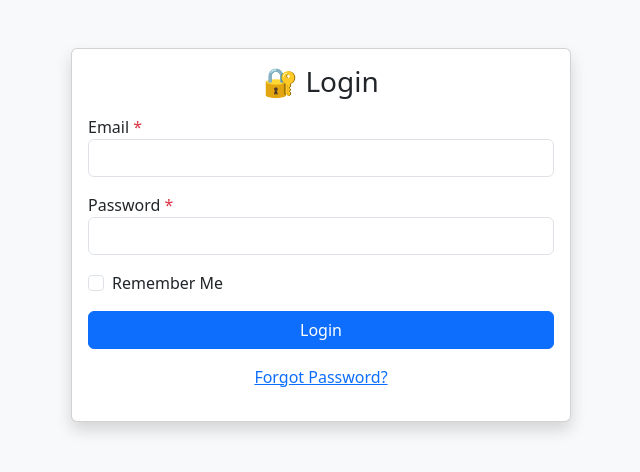
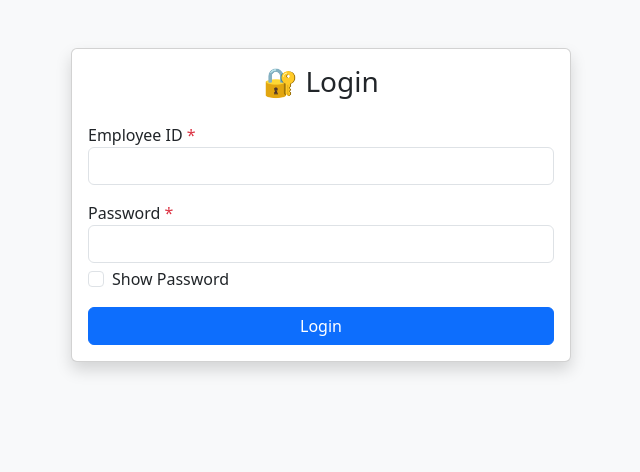
Before and after one commit to shubhamjha2003/IT_Asset, a PHP site: page /auth/login.php in a window 1280 px wide. Shown: the top 472 px of the page, without its empty margins (319-959 px from the left). Run offline with PHP 8.4, Linux system fonts and the light colour scheme; tables that the repository leaves empty or names only in its code hold one stand-in row (values such as "Sample post"); some libraries are stand-ins or nearby versions.

Commit message:
Login Issue

```diff
--- a/auth/login.php
+++ b/auth/login.php
@@ -1,65 +1,19 @@
 <?php
 session_start();
 require '../db/connection.php';
+require '../functions/logActivity.php';
 require '../vendor/autoload.php';
-require '../functions/logActivity.php';
-
-use PHPMailer\PHPMailer\PHPMailer;
-
-// reCAPTCHA
-$recaptchaSecret = '6Lf_umwrAAAAAA-1uQOEo9AJ-JV-sDqAUuHLPBPS';
 
 $error = '';
 $showToast = false;
 $toastMessage = '';
 
-// Redirect to setup page if no users exist
-$checkUsers = $conn->query("SELECT COUNT(*) AS total FROM users");
-$row = $checkUsers->fetch_assoc();
-if ($row['total'] == 0) {
-    header("Location: setup_super_admin.php");
-    exit;
-}
+if ($_SERVER['REQUEST_METHOD'] === 'POST') {
+    $emp_id = trim($_POST['emp_id']);
+    $password = isset($_POST['password']) ? $_POST['password'] : '';
 
-// Auto-login with cookies
-if (isset($_COOKIE['remember_email']) && isset($_COOKIE['remember_token'])) {
-    $email = $_COOKIE['remember_email'];
-    $token = $_COOKIE['remember_token'];
-
-    $stmt = $conn->prepare("SELECT id, name, password, role FROM users WHERE email = ?");
-    $stmt->bind_param("s", $email);
-    $stmt->execute();
-    $stmt->store_result();
-    $stmt->bind_result($id, $name, $hashed_password, $role);
-    $stmt->fetch();
-
-    if (hash('sha256', $email . $hashed_password) === $token) {
-        $_SESSION['user_id'] = $id;
-        $_SESSION['email'] = $email;
-        $_SESSION['name'] = $name;
-        $_SESSION['role'] = $role;
-        logActivity($conn, $id, 'auto_login', 'Auto login via cookies');
-        header("Location: ../app/dashboard.php");
-        exit;
-    }
-}
-
-// Login form submission
-if ($_SERVER['REQUEST_METHOD'] === 'POST') {
-    $email = trim($_POST['email']);
-    $password = $_POST['password'];
-    $remember = isset($_POST['remember']);
-
-    $captcha = $_POST['g-recaptcha-response'] ?? '';
-    $captchaResponse = file_get_contents("https://www.google.com/recaptcha/api/siteverify?secret={$recaptchaSecret}&response={$captcha}");
-    $captchaSuccess = json_decode($captchaResponse)->success;
-
-    if (!$captchaSuccess) {
-        $toastMessage = "⚠️ CAPTCHA verification failed.";
-        $showToast = true;
-    } else {
-        $stmt = $conn->prepare("SELECT id, name, password, role, is_verified FROM users WHERE email = ?");
-        $stmt->bind_param("s", $email);
+    $stmt = $conn->prepare("SELECT id, name, password, role, is_verified FROM users WHERE employee_id = ?");
+    $stmt->bind_param("s", $emp_id);
     $stmt->execute();
     $stmt->store_result();
 
@@ -67,34 +21,23 @@ if ($_SERVER['REQUEST_METHOD'] === 'POST') {
         $stmt->bind_result($id, $name, $hashed_password, $role, $is_verified);
         $stmt->fetch();
 
-            // 🛑 Block login if user is not allowed
         if ($role === 'do_not_login') {
-                $toastMessage = "🚫 You are not authorized to login. If you need help, contact the Admin.";
-                $showToast = true;
-            } elseif (!$hashed_password || !$email) {
-                $toastMessage = "⚠️ Login not available for this user. Contact Admin.";
-                $showToast = true;
+            logActivity($conn, $id, 'unauthorized_login_attempt', 'User with restricted role tried to login');
+            header("Location: unauthorized.php");
+            exit;
         } elseif (password_verify($password, $hashed_password)) {
-                if ($is_verified == 1) {
+            if ($is_verified) {
                 $_SESSION['user_id'] = $id;
-                    $_SESSION['email'] = $email;
                 $_SESSION['name'] = $name;
                 $_SESSION['role'] = $role;
-
-                    if ($remember) {
-                        $token = hash('sha256', $email . $hashed_password);
-                        setcookie('remember_email', $email, time() + (86400 * 7), "/");
-                        setcookie('remember_token', $token, time() + (86400 * 7), "/");
-                    }
 
                 logActivity($conn, $id, 'login', 'User logged in');
                 header("Location: ../app/dashboard.php");
                 exit;
             } else {
                 $_SESSION['pending_user_id'] = $id;
-                    $_SESSION['pending_user_email'] = $email;
                 $_SESSION['pending_user_name'] = $name;
-                    logActivity($conn, $id, 'otp_redirect', 'User redirected to OTP verification');
+                logActivity($conn, $id, 'otp_redirect', 'OTP verification required');
                 header("Location: verify_otp.php");
                 exit;
             }
@@ -103,17 +46,9 @@ if ($_SERVER['REQUEST_METHOD'] === 'POST') {
             $showToast = true;
         }
     } else {
-            $toastMessage = "❌ No user found with this email.";
+        $toastMessage = "❌ Invalid employee ID.";
         $showToast = true;
     }
-    }
-}
-
-// Toast for logout
-if (isset($_SESSION['logout_success'])) {
-    $toastMessage = $_SESSION['logout_success'];
-    $showToast = true;
-    unset($_SESSION['logout_success']);
 }
 ?>
 
@@ -123,54 +58,83 @@ if (isset($_SESSION['logout_success'])) {
     <title>Login - IT Asset</title>
     <link href="https://cdn.jsdelivr.net/npm/bootstrap@5.3.0/dist/css/bootstrap.min.css" rel="stylesheet">
     <script src="https://cdn.jsdelivr.net/npm/bootstrap@5.3.0/dist/js/bootstrap.bundle.min.js"></script>
-    <script src="https://www.google.com/recaptcha/api.js" async defer></script>
+    <style>
+        .status-valid { color: green; font-weight: bold; }
+        .status-invalid { color: red; font-weight: bold; }
+    </style>
 </head>
 <body class="bg-light">
 
-<!-- ✅ Toast -->
 <?php if ($showToast): ?>
-<div class="position-fixed bottom-0 end-0 p-3" style="z-index: 1055">
-    <div class="toast text-bg-danger border-0 show" role="alert" aria-live="assertive" aria-atomic="true">
+<div class="position-fixed bottom-0 end-0 p-3" style="z-index: 1055;">
+    <div class="toast text-bg-danger show" role="alert">
         <div class="d-flex">
-            <div class="toast-body"><?= htmlspecialchars($toastMessage) ?></div>
+            <div class="toast-body"><?= $toastMessage ?></div>
             <button type="button" class="btn-close btn-close-white me-2 m-auto" data-bs-dismiss="toast"></button>
         </div>
     </div>
 </div>
 <?php endif; ?>
 
-<!-- ✅ Login Form -->
 <div class="container mt-5">
-    <div class="card mx-auto shadow" style="max-width: 500px;">
+    <div class="card shadow mx-auto" style="max-width: 500px;">
         <div class="card-body">
-            <h3 class="card-title text-center mb-3">🔐 Login</h3>
-
-            <form method="POST">
+            <h3 class="text-center mb-4">🔐 Login</h3>
+            <form method="POST" id="loginForm">
                 <div class="mb-3">
-                    <label>Email <span class="text-danger">*</span></label>
-                    <input type="email" name="email" class="form-control" required>
+                    <label>Employee ID <span class="text-danger">*</span></label>
+                    <input type="text" name="emp_id" id="emp_id" class="form-control" required>
+                    <div id="empStatus" class="mt-1"></div>
                 </div>
 
                 <div class="mb-3">
                     <label>Password <span class="text-danger">*</span></label>
-                    <input type="password" name="password" class="form-control" required>
+                    <input type="password" name="password" id="password" class="form-control" required>
+                    <div class="form-check mt-1">
+                        <input type="checkbox" class="form-check-input" id="showPassword">
+                        <label class="form-check-label" for="showPassword">Show Password</label>
                     </div>
-
-                <div class="mb-3 form-check">
-                    <input type="checkbox" name="remember" class="form-check-input" id="rememberCheck">
-                    <label class="form-check-label" for="rememberCheck">Remember Me</label>
-                </div>
-
-                <div class="mb-3">
-                    <div class="g-recaptcha" data-sitekey="6Lf_umwrAAAAAIZxf97hPqgaCsRwm2iKtFZtv8s5"></div>
                 </div>
 
                 <button type="submit" class="btn btn-primary w-100">Login</button>
-                <p class="text-center mt-3"><a href="forgot_password.php">Forgot Password?</a></p>
             </form>
         </div>
     </div>
 </div>
 
+<script>
+document.getElementById('emp_id').addEventListener('input', function () {
+    const empId = this.value;
+    const statusDiv = document.getElementById('empStatus');
+    const passwordField = document.getElementById('password');
+
+    if (empId.length >= 3) {
+        fetch('check_emp_status.php?emp_id=' + encodeURIComponent(empId))
+            .then(response => response.json())
+            .then(data => {
+                if (data.status === 'authorized') {
+                    statusDiv.innerHTML = '<span class="status-valid">✅ Authorized to login</span>';
+                    passwordField.disabled = false;
+                } else if (data.status === 'unauthorized') {
+                    statusDiv.innerHTML = '<span class="status-invalid">🚫 Not authorized to login</span>';
+                    passwordField.disabled = true;
+                    passwordField.value = '';
+                } else {
+                    statusDiv.innerHTML = '<span class="status-invalid">❌ Employee ID not found</span>';
+                    passwordField.disabled = true;
+                    passwordField.value = '';
+                }
+            });
+    } else {
+        statusDiv.innerHTML = '';
+        passwordField.disabled = false;
+    }
+});
+
+document.getElementById('showPassword').addEventListener('change', function () {
+    const passwordField = document.getElementById('password');
+    passwordField.type = this.checked ? 'text' : 'password';
+});
+</script>
 </body>
 </html>
```
Also changed, not shown: app/edit_user.php (+74 -23 lines), auth/check_emp_status.php (added, +29 -0 lines), auth/register.php (+6 -6 lines), auth/unauthorized.php (added, +14 -0 lines). Lines whose indentation alone changed are shown as unchanged.
